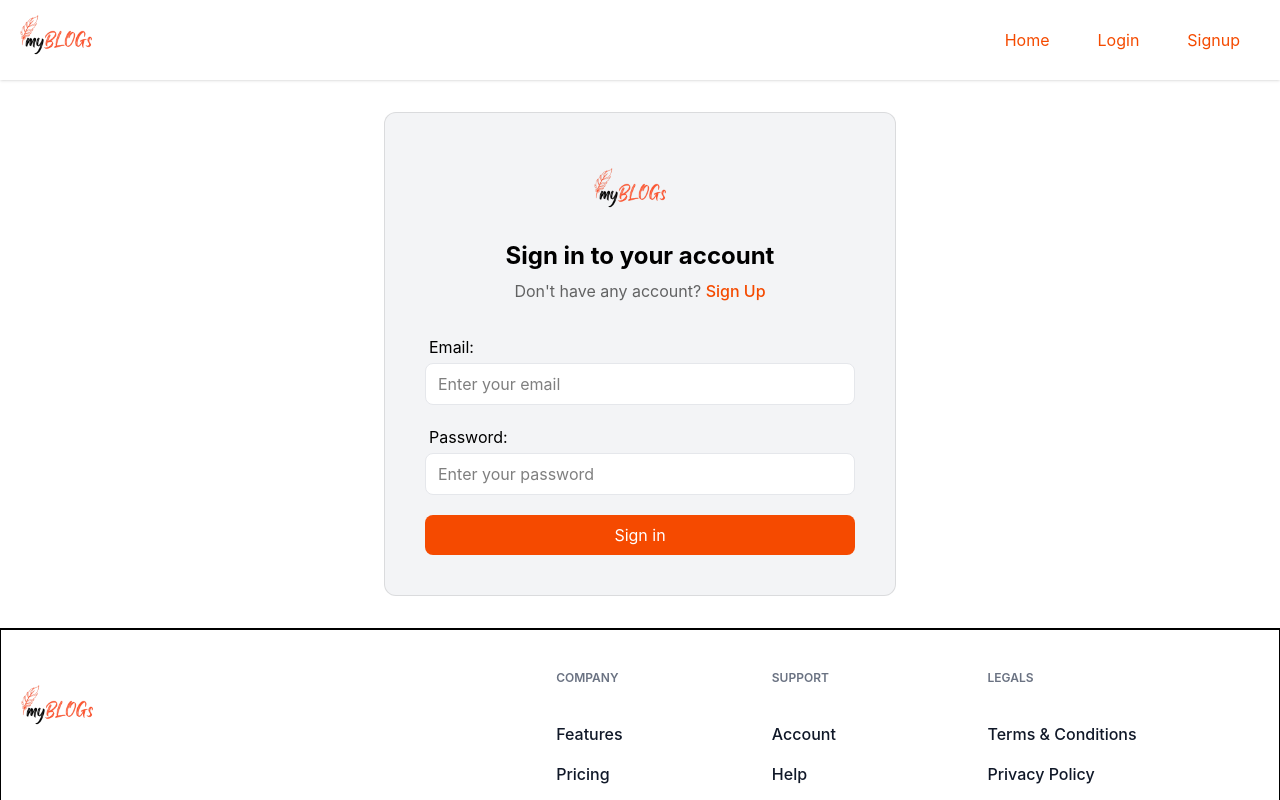
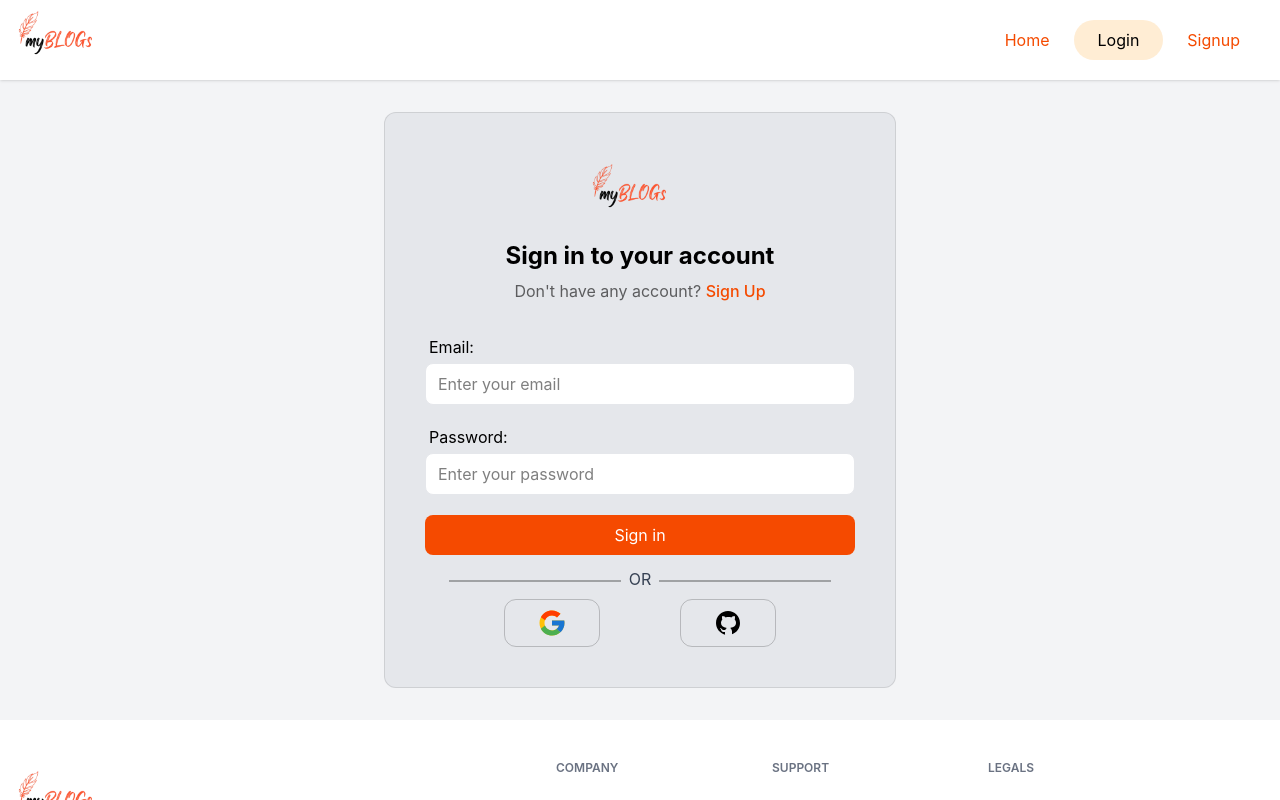
Before and after one commit to saurabh-joshi00/my-blog-app, a React (Vite) app: page /login in a window 1280 px wide. Shown: the top 800 px of the page. Built offline with nearby package versions, Linux system fonts and the light colour scheme; no server answers.

Commit message:
debugging

```diff
--- a/src/App.jsx
+++ b/src/App.jsx
@@ -17,7 +17,7 @@ function App() {
     authService.getCurrentUser()
     .then((userData) => {
       if (userData) {
-        dispatch(login({userData}))
+        dispatch(login({userData}));
       } else {
         dispatch(logout())
       }
@@ -26,7 +26,7 @@ function App() {
   }, [])
 
     return !loading ? (
-      <div className="min-h-screen flex flex-wrap content-between bg-white">
+      <div className="flex flex-wrap content-between bg-gray-100">
         <Toaster position="top-center" reverseOrder={false} />
         <div className="w-full block">
           <Header />
--- a/src/appwrite/services/auth.js
+++ b/src/appwrite/services/auth.js
@@ -67,6 +67,32 @@ export class AuthService {
             console.log("Appwrite service :: logout :: error", error);
         }
     }
+
+    // Login with google
+    async loginWithGoogle() {
+        try {
+            await this.account.createOAuth2Session(
+                'google',
+                `${window.location.origin}/`,       // success redirect
+                `${window.location.origin}/login`   // failure redirect
+            )
+        } catch (error) {
+            console.log("Appwrite service :: loginWithGoogle :: error", error);
+        }
+    }
+
+    // Login with github
+    async loginWithGithub() {
+        try {
+            await this.account.createOAuth2Session(
+                'github',
+                `${window.location.origin}/`,       // success redirect
+                `${window.location.origin}/login`   // failure redirect
+            )
+        } catch (error) {
+            console.log("Appwrite service :: loginWithGithub :: error", error);
+        }
+    }
 }
 
 const authService = new AuthService()
--- a/src/appwrite/services/database.js
+++ b/src/appwrite/services/database.js
@@ -83,9 +83,10 @@ export class DatabaseService {
     }
 
     // Get a list of the blog posts according to their 'status'
-    async getFilteredPosts(status = null) {
+    async getFilteredPosts(userId, status = null) {
         try {
-            const queries = status ? [Query.equal('status', status)] : [];
+            const queries = [Query.equal('userId', userId)] // ← always filter by user
+            if (status) queries.push(Query.equal('status', status))
 
             return await this.tablesDB.listRows(
                 config.appwriteDatabaseId,
--- a/src/components/AuthLayout/ProtectedRoute.jsx
+++ b/src/components/AuthLayout/ProtectedRoute.jsx
@@ -30,7 +30,7 @@ function ProtectedRoute({
     setLoader(false)
   }, [authStatus, navigate, authentication])
 
-  return loader ? <h1 className='flex flex-col justify-center items-center text-3xl font-bold text-white py-8'>Loading...</h1> : <>{children}</>
+  return loader ? <h1 className='w-full flex flex-col justify-center items-center text-2xl font-bold text-gray-500 p-16'>Loading...</h1> : <>{children}</>
 }
 
 export default ProtectedRoute
--- a/src/components/Common/PostCard.jsx
+++ b/src/components/Common/PostCard.jsx
@@ -10,7 +10,7 @@ function PostCard({
   return (
     <>
       <Link to={`/post/${$id}`}>
-        <div className='w-full bg-red-100 hover:bg-red-200 rounded-xl p-4'>
+        <div className='w-full bg-red-200 hover:bg-red-300 rounded-xl p-4'>
             <div className='w-full mb-4'>
               {
                 featuredImage ? (
--- a/src/components/Footer/Footer.jsx
+++ b/src/components/Footer/Footer.jsx
@@ -5,7 +5,7 @@ import { Logo } from '../index'
 function Footer() {
   return (
     <>
-      <section className="relative overflow-hidden py-10 bg-white border border-t-2 border-t-black border-b-0">
+      <section className="relative overflow-hidden py-10 bg-white">
           <div className="relative z-10 mx-auto max-w-7xl px-4">
               <div className="-m-6 flex flex-wrap">
                   <div className="w-full p-6 md:w-1/2 lg:w-5/12">
--- a/src/components/Header/Header.jsx
+++ b/src/components/Header/Header.jsx
@@ -1,6 +1,6 @@
 import React from 'react'
 import { useSelector } from 'react-redux'
-import { data, Link, useNavigate } from 'react-router-dom'
+import { Link, useLocation, useNavigate } from 'react-router-dom'
 import { Container, Logo, LogoutBtn } from '../index'
 
 function Header() {
@@ -9,6 +9,8 @@ function Header() {
   const userData = useSelector((state) => state.auth.userData)
 
   const navigate = useNavigate()
+
+  const location = useLocation()
 
   const navItems = [
     {
@@ -52,7 +54,7 @@ function Header() {
 
             <div>
               {
-                userData?.name && <span className='text-red-400 font-bold'>Hey! {userData.name.split(' ')[0]}</span>
+                userData?.name && <span className='text-red-400 font-bold'>Hey! {userData.name.split(' ')[0]} 👋</span>
               }
             </div>
 
@@ -65,7 +67,7 @@ function Header() {
                       key={item.name}
                     >
                       <button
-                        className='inline-block px-6 py-2 duration-200 text-orange-600 hover:bg-orange-100 hover:text-black rounded-full cursor-pointer'
+                        className={`outline-none inline-block px-6 py-2 duration-200 rounded-full cursor-pointer ${location.pathname === item.url ? 'bg-orange-100 text-black' : 'text-orange-600 hover:bg-orange-100 hover:text-black'}`}
                         onClick={() => navigate(item.url)}
                       >{item.name}</button>
                     </li>
--- a/src/components/LoginPage/LoginPage.jsx
+++ b/src/components/LoginPage/LoginPage.jsx
@@ -34,10 +34,28 @@ function LoginPage() {
     }
   }
 
+  const loginWithGoogle = async () => {
+    try {
+        await authService.loginWithGoogle();
+    } catch (error) {
+        toast.error('Google login failed!');
+        console.log('Google login failed!');
+    }
+  }
+
+  const loginWithGithub = async () => {
+    try {
+        await authService.loginWithGithub();
+    } catch (error) {
+        toast.error('GitHub login failed!');
+        console.log('Github login failed!');
+    }
+  }
+
   return (
     <>
       <div className='flex items-center justify-center w-full py-8'>
-        <div className={`mx-auto w-full max-w-lg bg-gray-100 rounded-xl p-10 border border-black/10`}>
+        <div className={`mx-auto w-full max-w-lg bg-gray-200 rounded-xl p-10 border border-black/10`}>
             <div className='mb-2 flex justify-center'>
                 <span className='inline-block w-full max-w-25'>
                     <Logo width="100%" />
@@ -90,6 +108,25 @@ function LoginPage() {
                 </div>
             </form>
 
+            <div className='flex items-center justify-center'>
+                <div className='w-[40%] border border-black/30 mt-4'></div>
+                <span className='mt-3 text-gray-700 px-2'>OR</span>
+                <div className='w-[40%] border border-black/30 mt-4'></div>
+            </div>
+
+            <div className='flex items-center justify-evenly mt-2'>
+                <div onClick={loginWithGoogle} className='px-8 py-2 border border-black/20 rounded-xl cursor-pointer hover:bg-gray-300 duration-200'>
+                    <svg xmlns="http://www.w3.org/2000/svg" x="0px" y="0px" width="30" height="30" viewBox="0 0 48 48">
+                        <path fill="#FFC107" d="M43.611,20.083H42V20H24v8h11.303c-1.649,4.657-6.08,8-11.303,8c-6.627,0-12-5.373-12-12c0-6.627,5.373-12,12-12c3.059,0,5.842,1.154,7.961,3.039l5.657-5.657C34.046,6.053,29.268,4,24,4C12.955,4,4,12.955,4,24c0,11.045,8.955,20,20,20c11.045,0,20-8.955,20-20C44,22.659,43.862,21.35,43.611,20.083z"></path><path fill="#FF3D00" d="M6.306,14.691l6.571,4.819C14.655,15.108,18.961,12,24,12c3.059,0,5.842,1.154,7.961,3.039l5.657-5.657C34.046,6.053,29.268,4,24,4C16.318,4,9.656,8.337,6.306,14.691z"></path><path fill="#4CAF50" d="M24,44c5.166,0,9.86-1.977,13.409-5.192l-6.19-5.238C29.211,35.091,26.715,36,24,36c-5.202,0-9.619-3.317-11.283-7.946l-6.522,5.025C9.505,39.556,16.227,44,24,44z"></path><path fill="#1976D2" d="M43.611,20.083H42V20H24v8h11.303c-0.792,2.237-2.231,4.166-4.087,5.571c0.001-0.001,0.002-0.001,0.003-0.002l6.19,5.238C36.971,39.205,44,34,44,24C44,22.659,43.862,21.35,43.611,20.083z"></path>
+                    </svg>
+                </div>
+                <div onClick={loginWithGithub} className='px-8 py-2 border border-black/20 rounded-xl cursor-pointer hover:bg-gray-300 duration-200'>
+                    <svg xmlns="http://www.w3.org/2000/svg" x="0px" y="0px" width="30" height="30" viewBox="0 0 30 30">
+                        <path d="M15,3C8.373,3,3,8.373,3,15c0,5.623,3.872,10.328,9.092,11.63C12.036,26.468,12,26.28,12,26.047v-2.051 c-0.487,0-1.303,0-1.508,0c-0.821,0-1.551-0.353-1.905-1.009c-0.393-0.729-0.461-1.844-1.435-2.526 c-0.289-0.227-0.069-0.486,0.264-0.451c0.615,0.174,1.125,0.596,1.605,1.222c0.478,0.627,0.703,0.769,1.596,0.769 c0.433,0,1.081-0.025,1.691-0.121c0.328-0.833,0.895-1.6,1.588-1.962c-3.996-0.411-5.903-2.399-5.903-5.098 c0-1.162,0.495-2.286,1.336-3.233C9.053,10.647,8.706,8.73,9.435,8c1.798,0,2.885,1.166,3.146,1.481C13.477,9.174,14.461,9,15.495,9 c1.036,0,2.024,0.174,2.922,0.483C18.675,9.17,19.763,8,21.565,8c0.732,0.731,0.381,2.656,0.102,3.594 c0.836,0.945,1.328,2.066,1.328,3.226c0,2.697-1.904,4.684-5.894,5.097C18.199,20.49,19,22.1,19,23.313v2.734 c0,0.104-0.023,0.179-0.035,0.268C23.641,24.676,27,20.236,27,15C27,8.373,21.627,3,15,3z"></path>
+                    </svg>
+                </div>
+            </div>
+
         </div>
       </div>
     </>
--- a/src/components/PostForm/PostForm.jsx
+++ b/src/components/PostForm/PostForm.jsx
@@ -70,9 +70,8 @@ function PostForm({post}) {
         }
     } else {
         // Create flow
+        const toastId = toast.loading('Creating...');
         try {
-            const toastId = toast.loading('Creating...');
-
             if (!data.image[0]) throw new Error('Image is required');
 
             const file = await storageService.uploadFile(data.image[0])
@@ -92,6 +91,7 @@ function PostForm({post}) {
             }
         } catch (error) {
             toast.error('Error while creating post!', {
+                id: toastId,
                 duration: 2000
             });
             console.error('Error creating post:', error);
--- a/src/components/SignupPage/SignupPage.jsx
+++ b/src/components/SignupPage/SignupPage.jsx
@@ -34,10 +34,28 @@ function SignupPage() {
     }
   }
 
+  const loginWithGoogle = async () => {
+    try {
+        await authService.loginWithGoogle();
+    } catch (error) {
+        toast.error('Google login failed!');
+        console.log('Google login failed!');
+    }
+  }
+
+  const loginWithGithub = async () => {
+    try {
+        await authService.loginWithGithub();
+    } catch (error) {
+        toast.error('GitHub login failed!');
+        console.log('Github login failed!');
+    }
+  }
+
   return (
     <>
       <div className='flex items-center justify-center'>
-        <div className={`mx-auto w-full max-w-lg bg-gray-100 rounded-xl p-10 border border-black/10`}>
+        <div className={`mx-auto w-full max-w-lg bg-gray-200 rounded-xl p-10 border border-black/10`}>
             <div className="mb-2 flex justify-center">
                 <span className="inline-block w-full max-w-25">
                     <Logo width='100%' />
@@ -97,6 +115,25 @@ function SignupPage() {
                 </div>
             </form>
 
+            <div className='flex items-center justify-center'>
+                <div className='w-[40%] border border-black/30 mt-4'></div>
+                <span className='mt-3 text-gray-700 px-2'>OR</span>
+                <div className='w-[40%] border border-black/30 mt-4'></div>
+            </div>
+
+            <div className='flex items-center justify-evenly mt-2'>
+                <div onClick={loginWithGoogle} className='px-8 py-2 border border-black/20 rounded-xl cursor-pointer hover:bg-gray-300 duration-200'>
+                    <svg xmlns="http://www.w3.org/2000/svg" x="0px" y="0px" width="30" height="30" viewBox="0 0 48 48">
+                        <path fill="#FFC107" d="M43.611,20.083H42V20H24v8h11.303c-1.649,4.657-6.08,8-11.303,8c-6.627,0-12-5.373-12-12c0-6.627,5.373-12,12-12c3.059,0,5.842,1.154,7.961,3.039l5.657-5.657C34.046,6.053,29.268,4,24,4C12.955,4,4,12.955,4,24c0,11.045,8.955,20,20,20c11.045,0,20-8.955,20-20C44,22.659,43.862,21.35,43.611,20.083z"></path><path fill="#FF3D00" d="M6.306,14.691l6.571,4.819C14.655,15.108,18.961,12,24,12c3.059,0,5.842,1.154,7.961,3.039l5.657-5.657C34.046,6.053,29.268,4,24,4C16.318,4,9.656,8.337,6.306,14.691z"></path><path fill="#4CAF50" d="M24,44c5.166,0,9.86-1.977,13.409-5.192l-6.19-5.238C29.211,35.091,26.715,36,24,36c-5.202,0-9.619-3.317-11.283-7.946l-6.522,5.025C9.505,39.556,16.227,44,24,44z"></path><path fill="#1976D2" d="M43.611,20.083H42V20H24v8h11.303c-0.792,2.237-2.231,4.166-4.087,5.571c0.001-0.001,0.002-0.001,0.003-0.002l6.19,5.238C36.971,39.205,44,34,44,24C44,22.659,43.862,21.35,43.611,20.083z"></path>
+                    </svg>
+                </div>
+                <div onClick={loginWithGithub} className='px-8 py-2 border border-black/20 rounded-xl cursor-pointer hover:bg-gray-300 duration-200'>
+                    <svg xmlns="http://www.w3.org/2000/svg" x="0px" y="0px" width="30" height="30" viewBox="0 0 30 30">
+                        <path d="M15,3C8.373,3,3,8.373,3,15c0,5.623,3.872,10.328,9.092,11.63C12.036,26.468,12,26.28,12,26.047v-2.051 c-0.487,0-1.303,0-1.508,0c-0.821,0-1.551-0.353-1.905-1.009c-0.393-0.729-0.461-1.844-1.435-2.526 c-0.289-0.227-0.069-0.486,0.264-0.451c0.615,0.174,1.125,0.596,1.605,1.222c0.478,0.627,0.703,0.769,1.596,0.769 c0.433,0,1.081-0.025,1.691-0.121c0.328-0.833,0.895-1.6,1.588-1.962c-3.996-0.411-5.903-2.399-5.903-5.098 c0-1.162,0.495-2.286,1.336-3.233C9.053,10.647,8.706,8.73,9.435,8c1.798,0,2.885,1.166,3.146,1.481C13.477,9.174,14.461,9,15.495,9 c1.036,0,2.024,0.174,2.922,0.483C18.675,9.17,19.763,8,21.565,8c0.732,0.731,0.381,2.656,0.102,3.594 c0.836,0.945,1.328,2.066,1.328,3.226c0,2.697-1.904,4.684-5.894,5.097C18.199,20.49,19,22.1,19,23.313v2.734 c0,0.104-0.023,0.179-0.035,0.268C23.641,24.676,27,20.236,27,15C27,8.373,21.627,3,15,3z"></path>
+                    </svg>
+                </div>
+            </div>
+
         </div>
       </div>
     </>
```
Also changed, not shown: src/pages/AllPosts.jsx (+37 -13 lines), src/pages/Home.jsx (+34 -12 lines), src/assets/logo.png.
